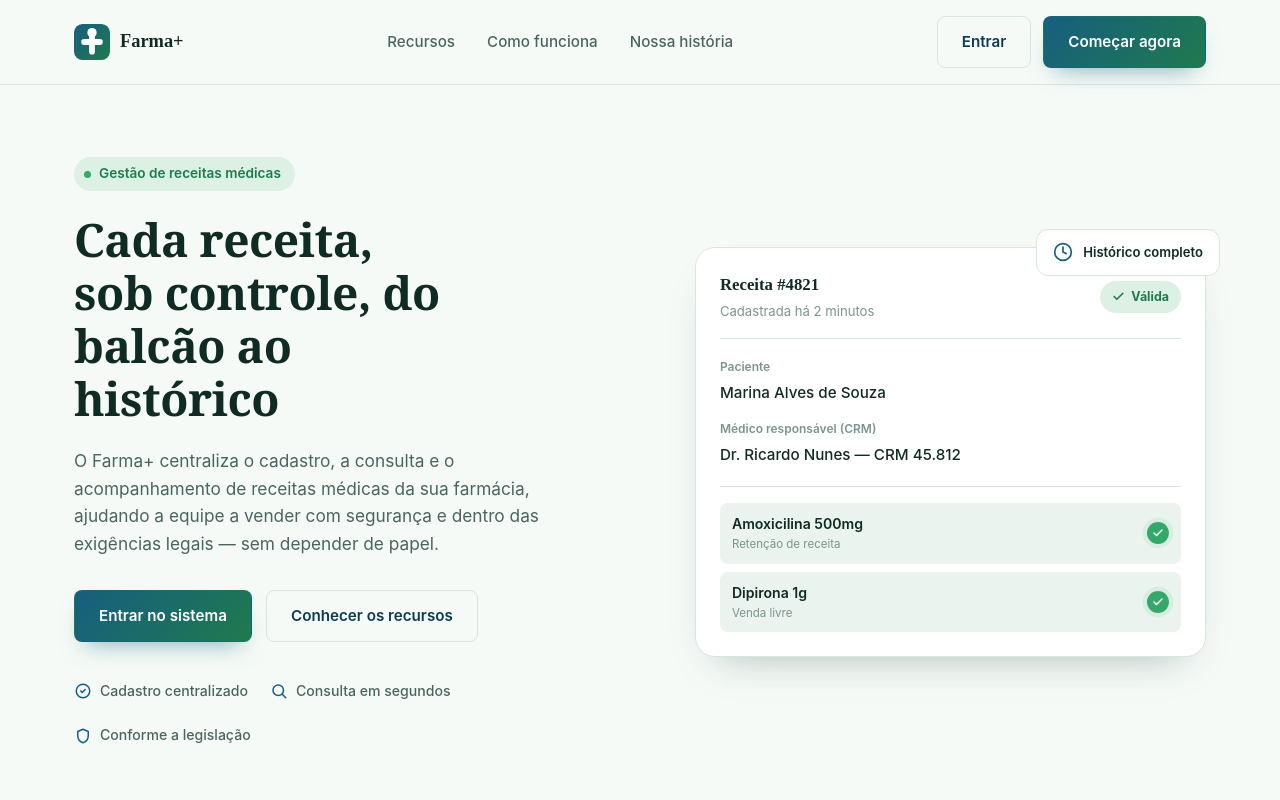
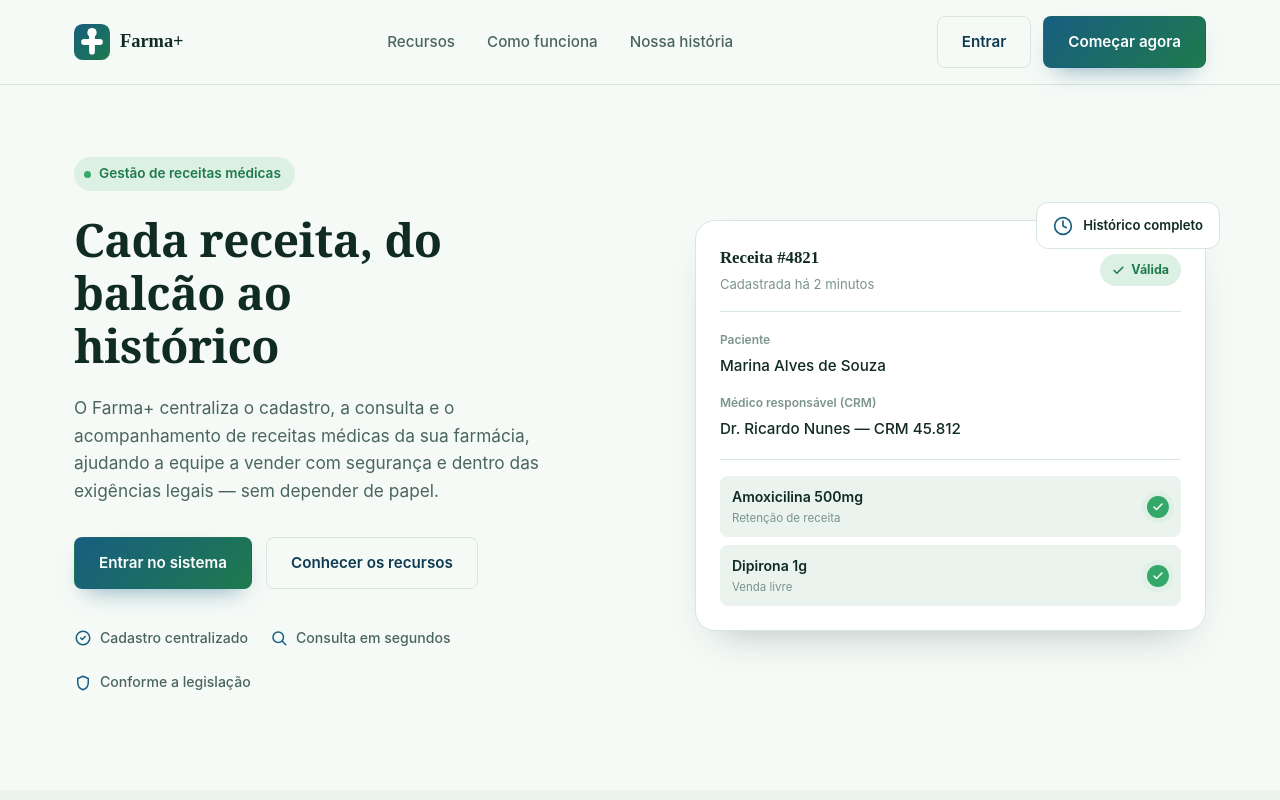
Before and after one commit to GoulartHenrique01/FarmaNovo, a Next.js app in the folder front/: page / in a window 1280 px wide. Shown: the top 800 px of the page. Built offline with nearby package versions, Linux system fonts and the light colour scheme.

Commit message:
Troca do titulo

```diff
--- a/front/app/page.tsx
+++ b/front/app/page.tsx
@@ -703,7 +703,7 @@ export default function Page() {
           <div className="container">
             <div className="hero-copy">
               <span className="eyebrow-chip"><span className="dot"></span>Gestão de receitas médicas</span>
-              <h1>Cada receita, sob controle, do balcão ao histórico</h1>
+              <h1>Cada receita, do balcão ao histórico</h1>
               <p className="hero-sub">O Farma+ centraliza o cadastro, a consulta e o acompanhamento de receitas médicas da sua farmácia, ajudando a equipe a vender com segurança e dentro das exigências legais — sem depender de papel.</p>
               <div className="hero-actions">
                 <button className="btn btn-primary" onClick={openLogin}>Entrar no sistema</button>
```
